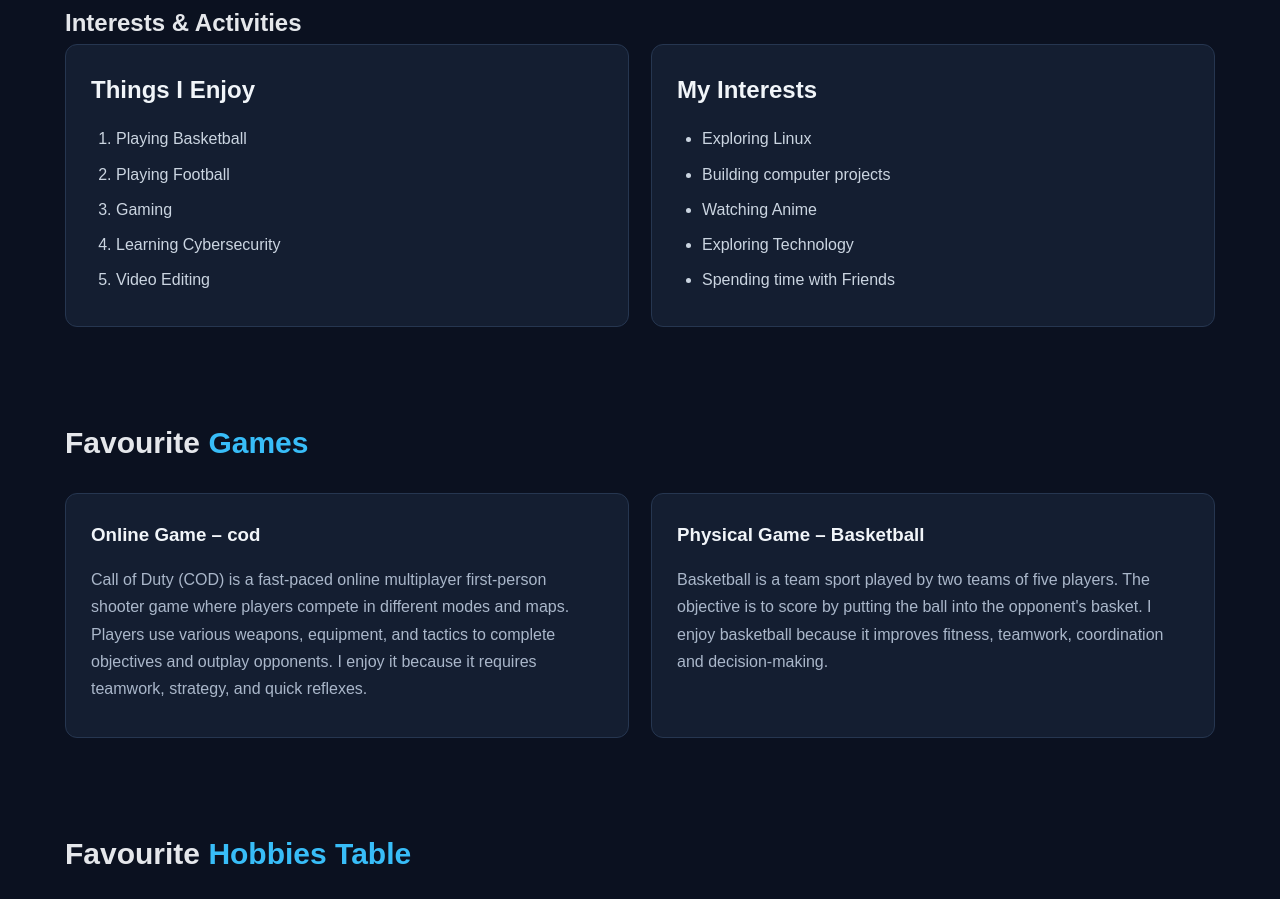
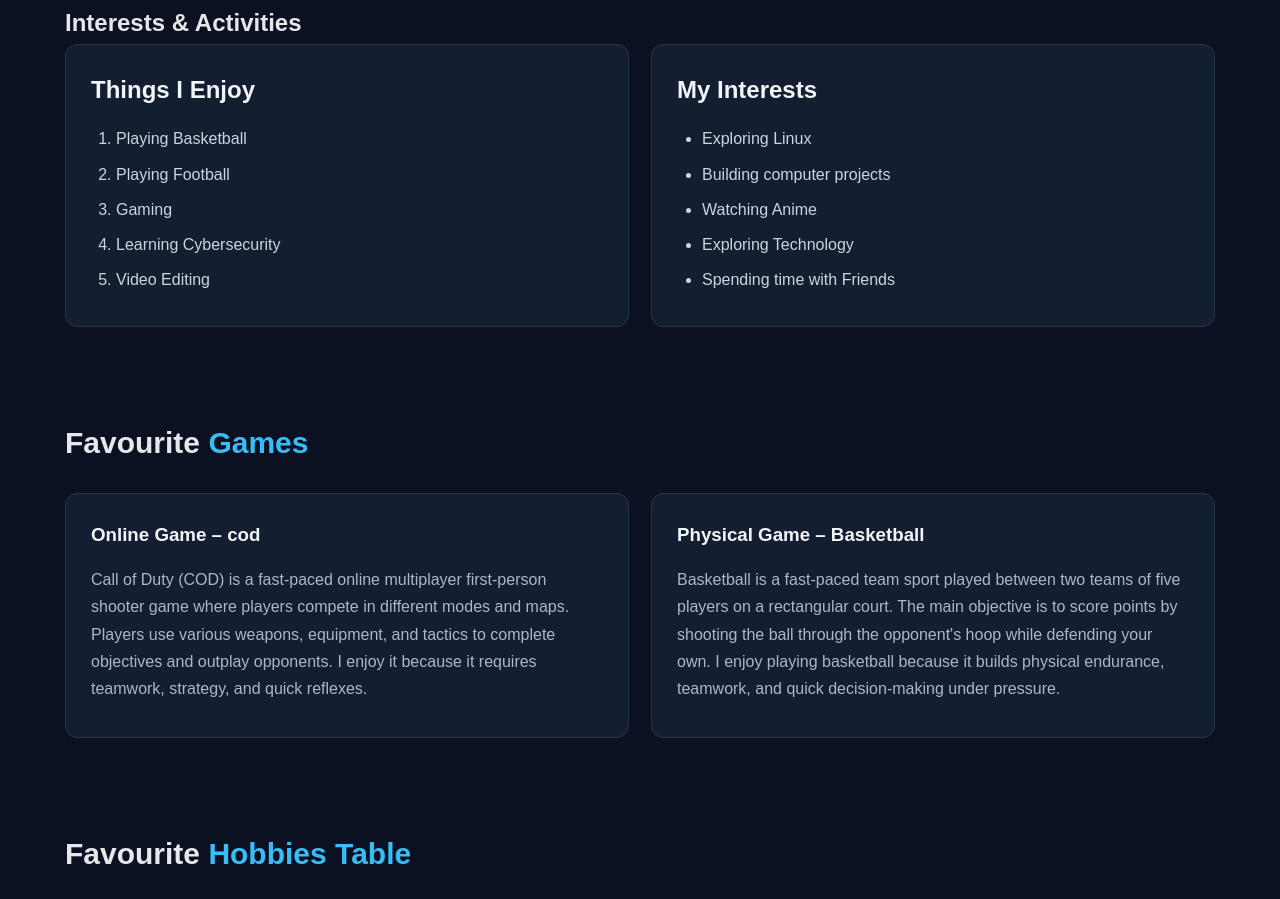
Before and after one commit to mahad22ali/my-portfolia, a plain HTML site: page hobbies.html in a window 1280 px wide. Shown: the part 309-1208 px from the top of the page. Drawn offline with Linux system fonts and the light colour scheme.

Commit message:
Update hobbies.html

```diff
--- a/hobbies.html
+++ b/hobbies.html
@@ -82,11 +82,11 @@
             <article class="card">
                 <h3>Physical Game – Basketball</h3>
                 <p>
-                    Basketball is a team sport played by two teams of five
-                    players. The objective is to score by putting the ball
-                    into the opponent's basket. I enjoy basketball because
-                    it improves fitness, teamwork, coordination and
-                    decision-making.
+                        Basketball is a fast-paced team sport played between
+                        two teams of five players on a rectangular court.
+                         The main objective is to score points by shooting the ball through the opponent's hoop while defending your own. I
+                          enjoy playing basketball because it builds physical endurance, teamwork, and quick decision-making under pressure.
+
                 </p>
             </article>
 
```
